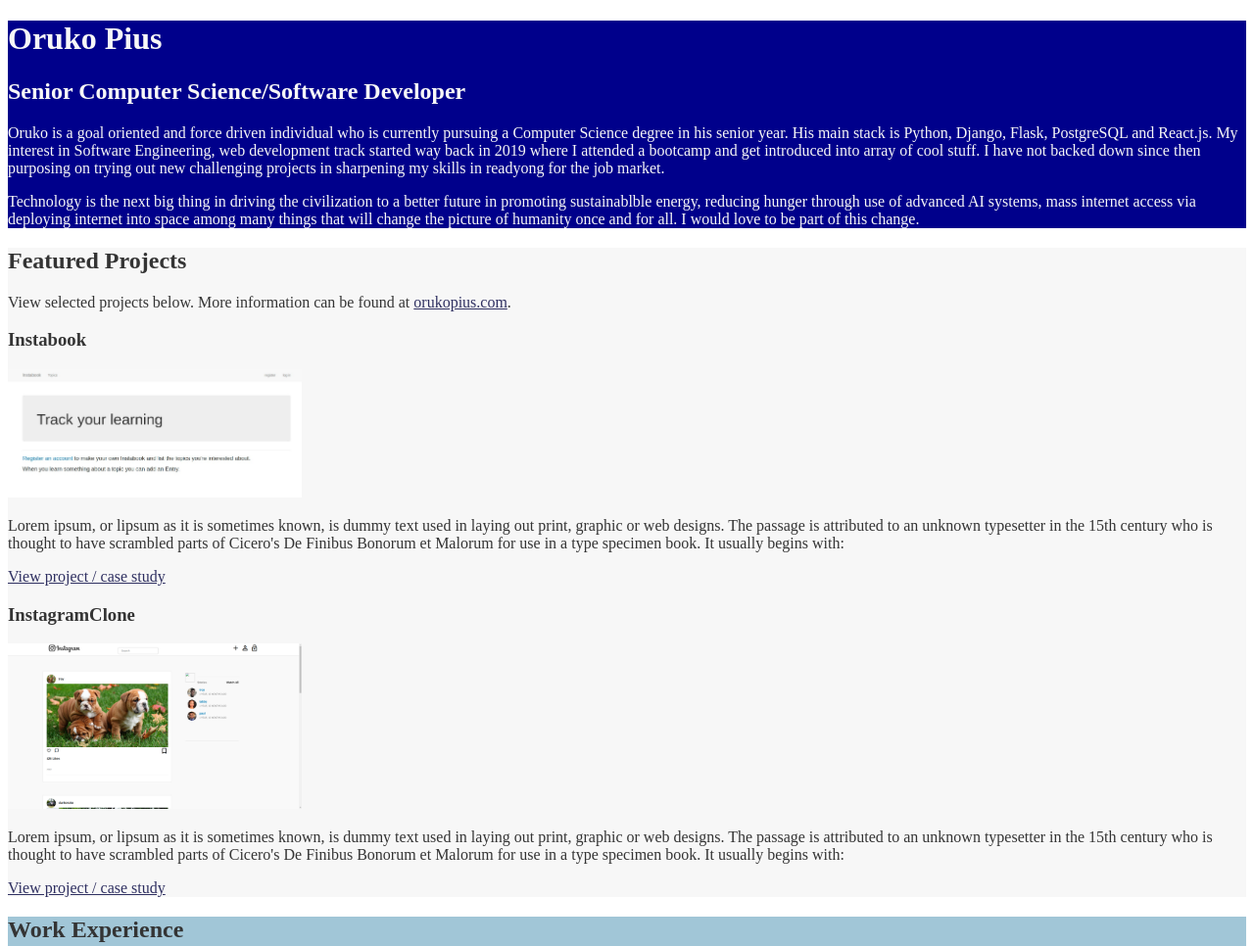
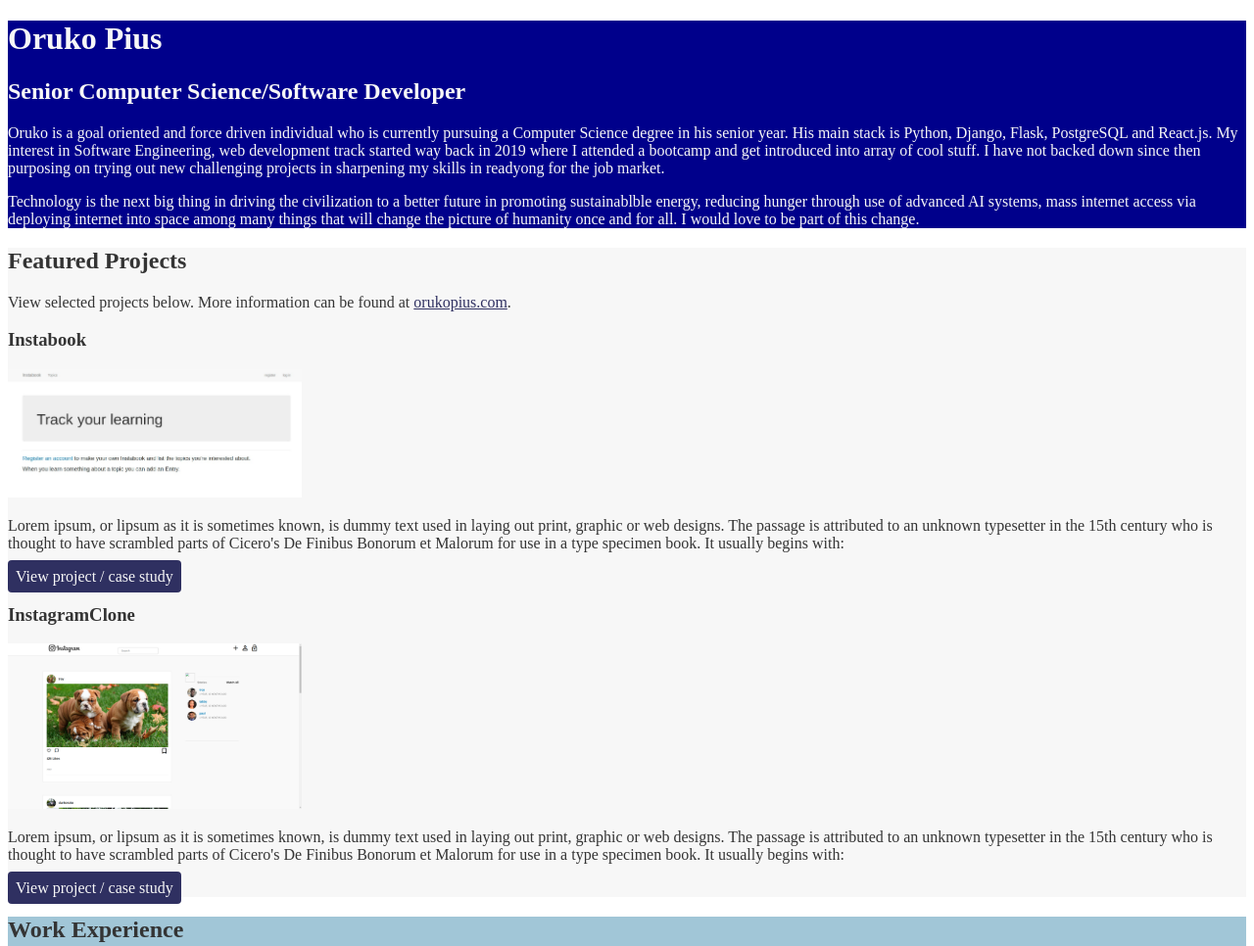
Before and after one commit to OkothPius/oruko_site, a plain HTML site: page index.html in a window 1280 px wide. Shown: the top 966 px of the page at 98% size. Drawn offline with Linux system fonts and the light colour scheme.

Commit message:
refactor: update

```diff
--- a/index.html
+++ b/index.html
@@ -35,7 +35,7 @@
              in laying out print, graphic or web designs. The passage is attributed to an unknown
              typesetter in the 15th century who is thought to have scrambled parts of Cicero's De
              Finibus Bonorum et Malorum for use in a type specimen book. It usually begins with:</p>
-          <a href="https://rukobook.herokuapp.com/" target="_blank">View project / case study</a>
+          <a class="btn" href="https://rukobook.herokuapp.com/" target="_blank">View project / case study</a>
         </section>
         <section>
           <h3>InstagramClone</h3>
@@ -44,7 +44,7 @@
              in laying out print, graphic or web designs. The passage is attributed to an unknown
              typesetter in the 15th century who is thought to have scrambled parts of Cicero's De
              Finibus Bonorum et Malorum for use in a type specimen book. It usually begins with:</p>
-          <a href="https://orukoinstagram.herokuapp.com/" target="_blank">View project / case study</a>
+          <a class="btn" href="https://orukoinstagram.herokuapp.com/" target="_blank">View project / case study</a>
         </section>
         <!-- End of Project block. -->
       </section>
```
